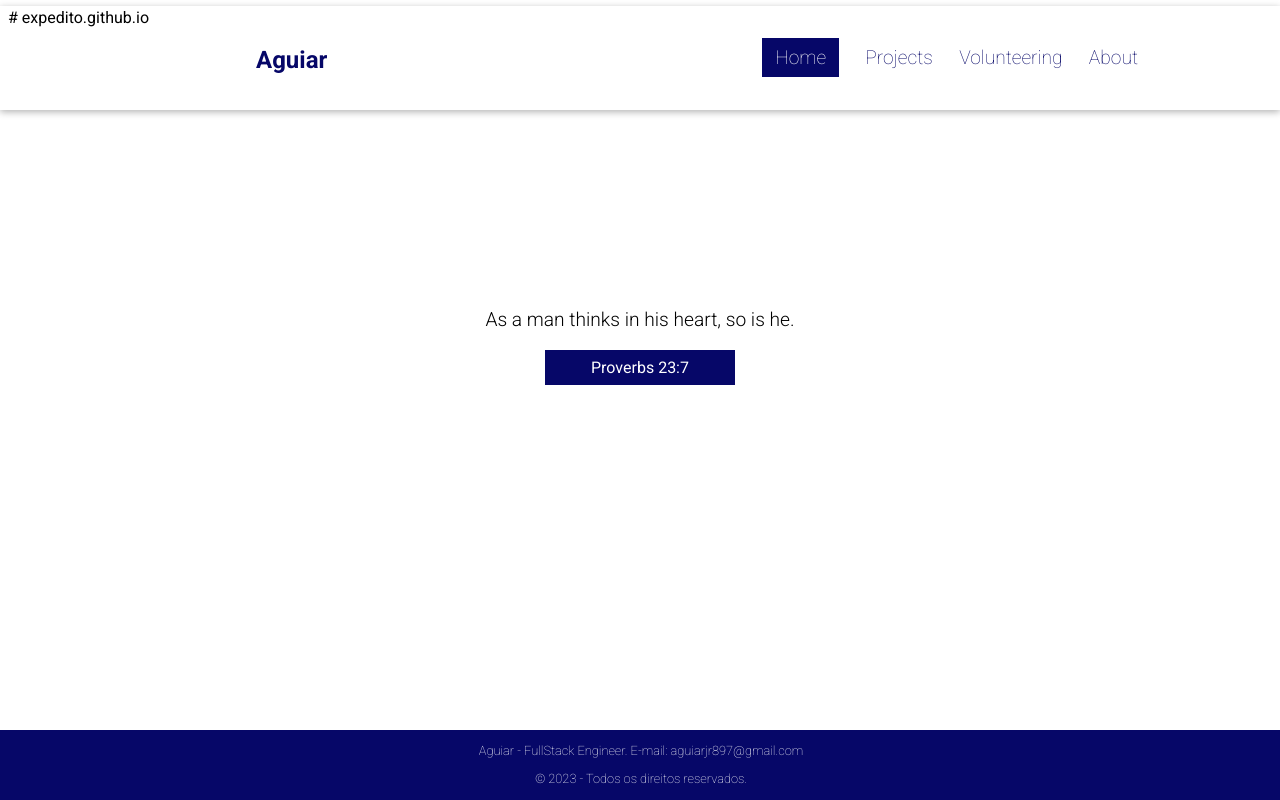
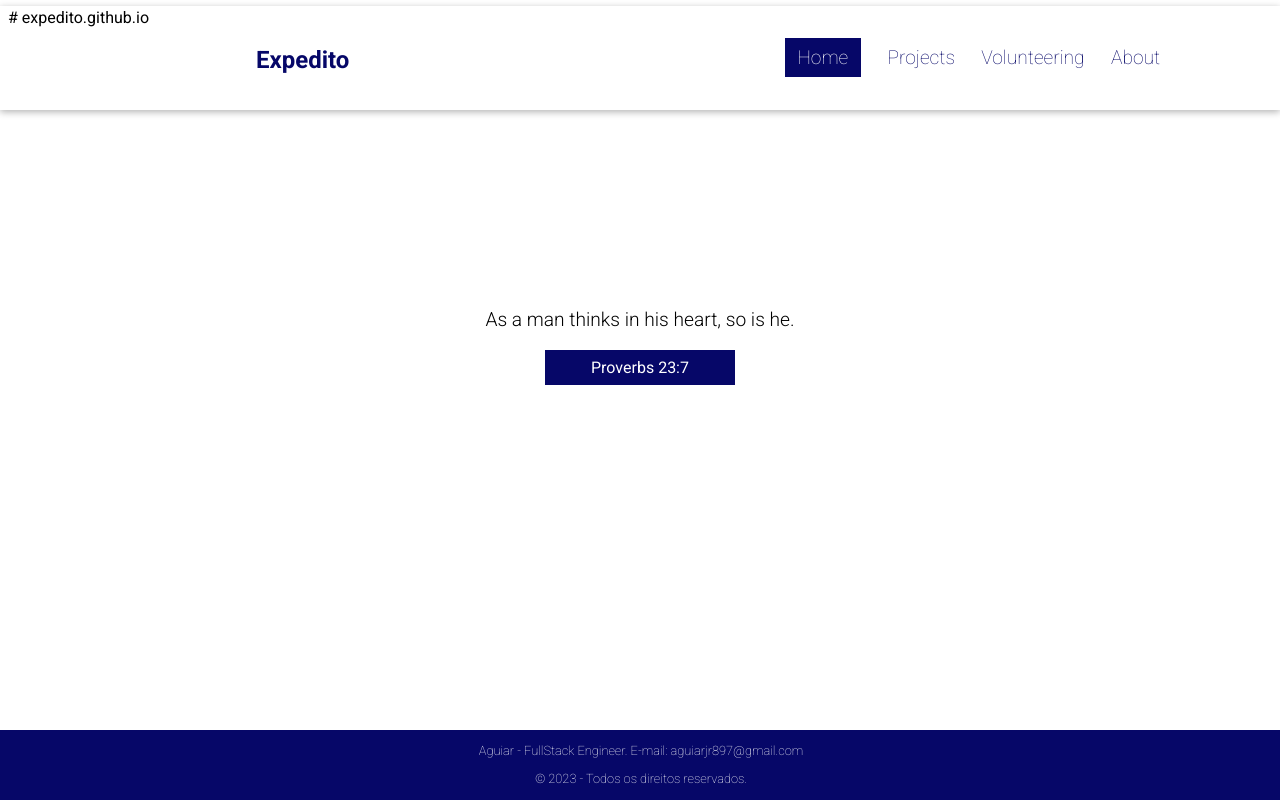
Before and after one commit to ExpeditoFarias/expedito.github.io, a plain HTML site: page index.html in a window 1280 px wide. Drawn offline with Linux system fonts and the light colour scheme.

Commit message:
Update index.html

```diff
--- a/index.html
+++ b/index.html
@@ -19,7 +19,7 @@
 
 <body>
     <header>
-        <h1>Aguiar</h1>
+        <h1>Expedito</h1>
         <a href="#" class="menu-icon" onclick="toggleMenu()">&#9776;</a>
         <nav id="menu-h" class="menu-hide">
             <ul>
```
